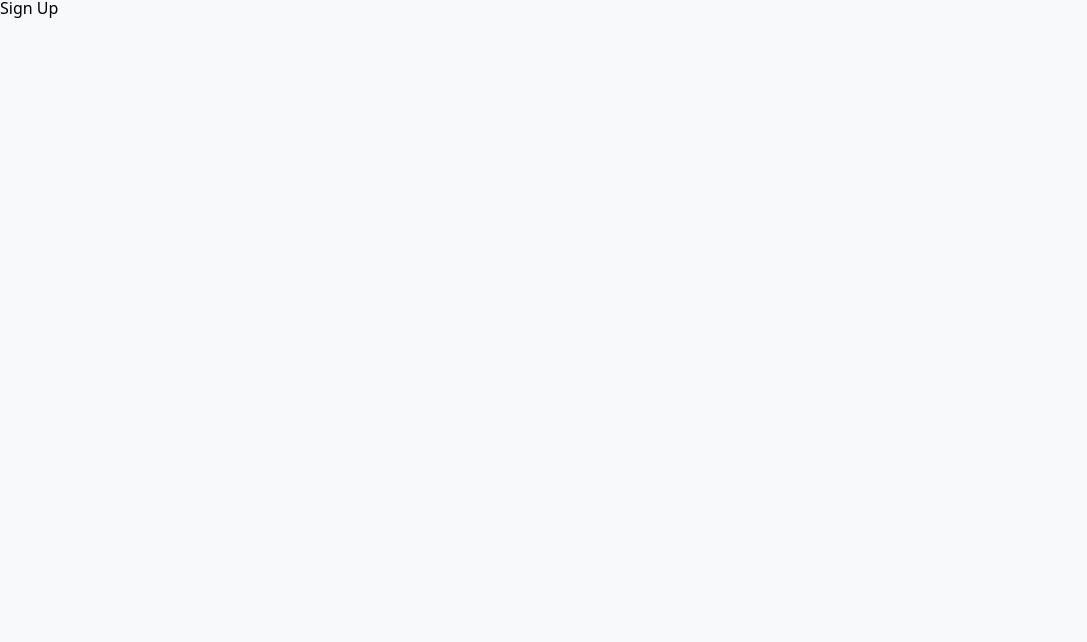
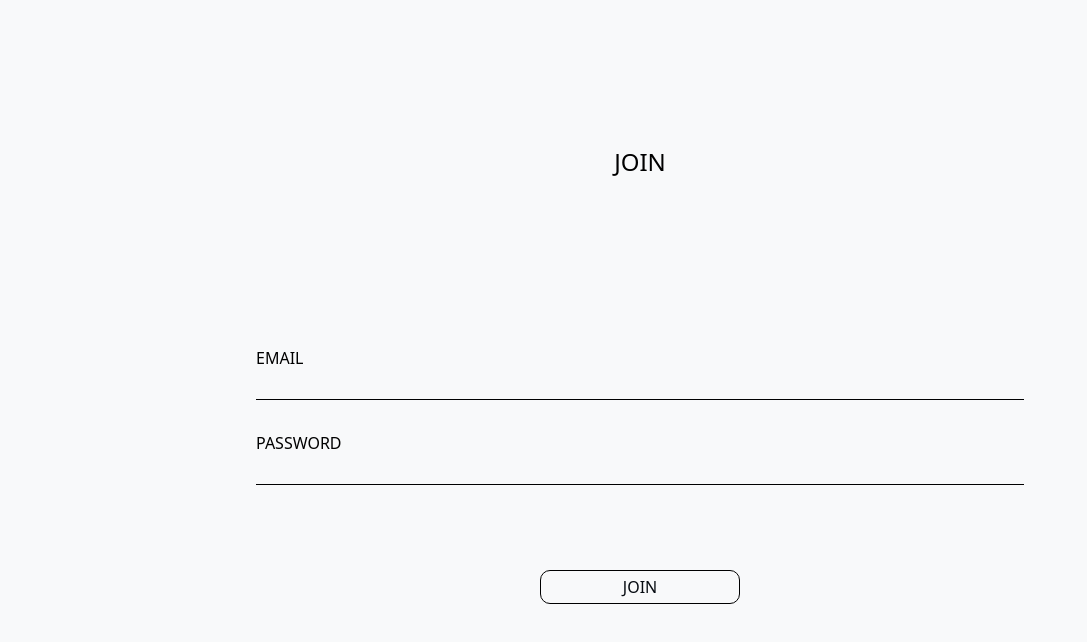
Before and after one commit to shinwonse/wanted-pre-onboarding-frontend, a React (Create React App) app: page /signup in a window 1280 px wide. Shown: the top 642 px of the page, without its empty margins (0-1087 px from the left). Built offline with nearby package versions, Linux system fonts and the light colour scheme.

Commit message:
feat: signup 마크업 완료

```diff
--- a/src/pages/SignUp.jsx
+++ b/src/pages/SignUp.jsx
@@ -2,9 +2,26 @@ import React from 'react';
 
 function SignUp() {
   return (
-    <div>
-      <h1>Sign Up</h1>
-    </div>
+    <main className="SignupMain">
+      <h1 className="Signup__Title">JOIN</h1>
+      <form className="SignupForm">
+        <div className="SignupInput">
+          <label htmlFor="email">EMAIL</label>
+          <input className="SignupInput__element" type="email" id="email" />
+        </div>
+        <div className="SignupInput">
+          <label htmlFor="password">PASSWORD</label>
+          <input
+            className="SignupInput__element"
+            type="password"
+            id="password"
+          />
+        </div>
+        <div className="Signup__button__wrapper">
+          <button className="Signup__button">JOIN</button>
+        </div>
+      </form>
+    </main>
   );
 }
 
```
